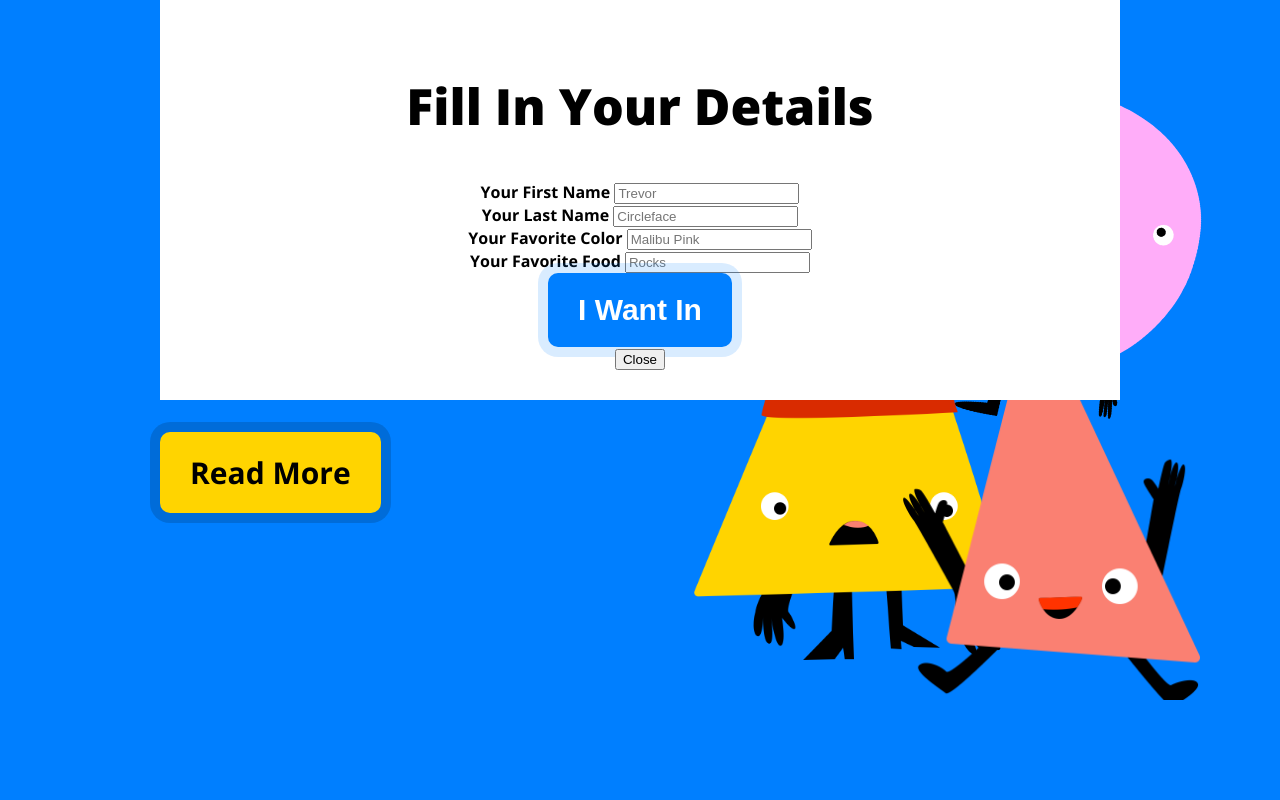
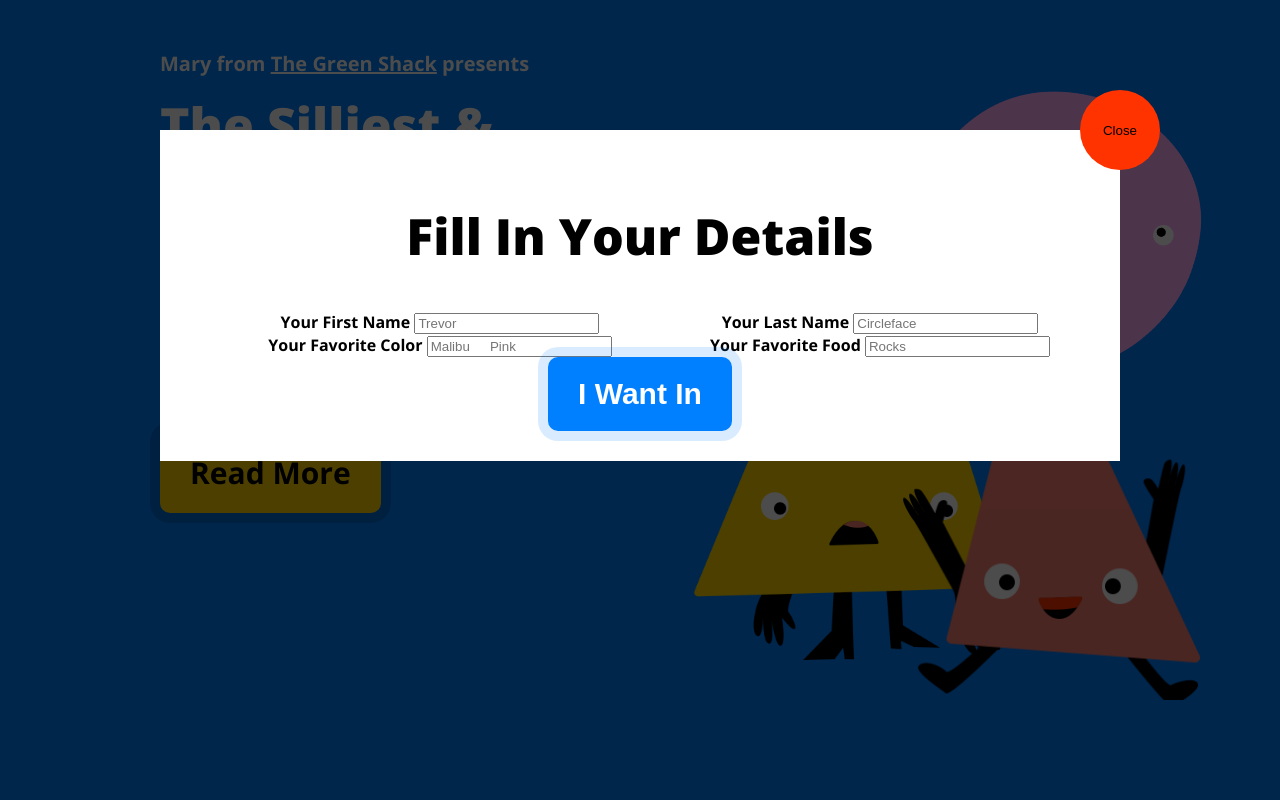
Before and after one commit to mary-antoinette/little-gang, a plain HTML site: page index.html in a window 1280 px wide. Shown: the top 800 px of the page. Drawn offline with nearby package versions, Linux system fonts and the light colour scheme.

Commit message:
edited popup

```diff
--- a/index.html
+++ b/index.html
@@ -76,6 +76,7 @@
 			<h2>Fill In Your Details</h2>
 
 			<form action="">
+				<div class="row">
 						<div class="item">
 						<label>Your First Name</label>
 						<input type="text" placeholder="Trevor">
@@ -84,13 +85,16 @@
 						<label>Your Last Name</label>
 						<input type="text" placeholder="Circleface">
 					</div>
+				</div>
+				<div class="row">
 					<div class="item">
 						<label>Your Favorite Color</label>
-					<input type="text" placeholder="Malibu Pink">
+						<input type="text" placeholder="Malibu 	Pink">
 					</div>
 					<div class="item">
 						<label>Your Favorite Food</label>
 						<input type="text" placeholder="Rocks">
+						</div>
 				</div>
 				<button class="cta">I Want In</button>
 			</form>
--- a/style.css
+++ b/style.css
@@ -280,7 +280,7 @@ footer{
 }
 
 .popup .blanket{
-	background-color: rbga(0,0,0,.7);
+	background-color: rgba(0,0,0,.7);
 	position: absolute;
 	top: 0;
 	bottom: 0;
@@ -297,7 +297,49 @@ footer{
 	text-align: center;
 	position: absolute;
 	left: 50%;
+	top: 50%;
+	margin-top: -270px;
 	margin-left: -480px;
+}
+
+.popup .close{
+	width: 80px;
+	height: 80px;
+	background: #FF3300 no-repeat center center;
+	background-size: 100%;
+	top: -40px;
+	right: -40px;
+	border-radius: 50%;
+	border: none;
+	outline: none;
+	overflow: hidden;
+	position: absolute;
+	cursor: pointer;
+
+}
+
+.popup .row{
+	display: block;
+}
+
+.popup .row:after{
+	content: '';
+	display: table;
+	clear: both;
+}
+
+.popup .item{
+	float: left;
+	width: 400px;
+	margin-left: 40px;
+
+}
+
+.popup .item .label{
+	display: block;
+}
+.popup .item. .input[type='text']{
+	display: block;
 }
 
 /*
```
Lines whose indentation alone changed are shown as unchanged.
